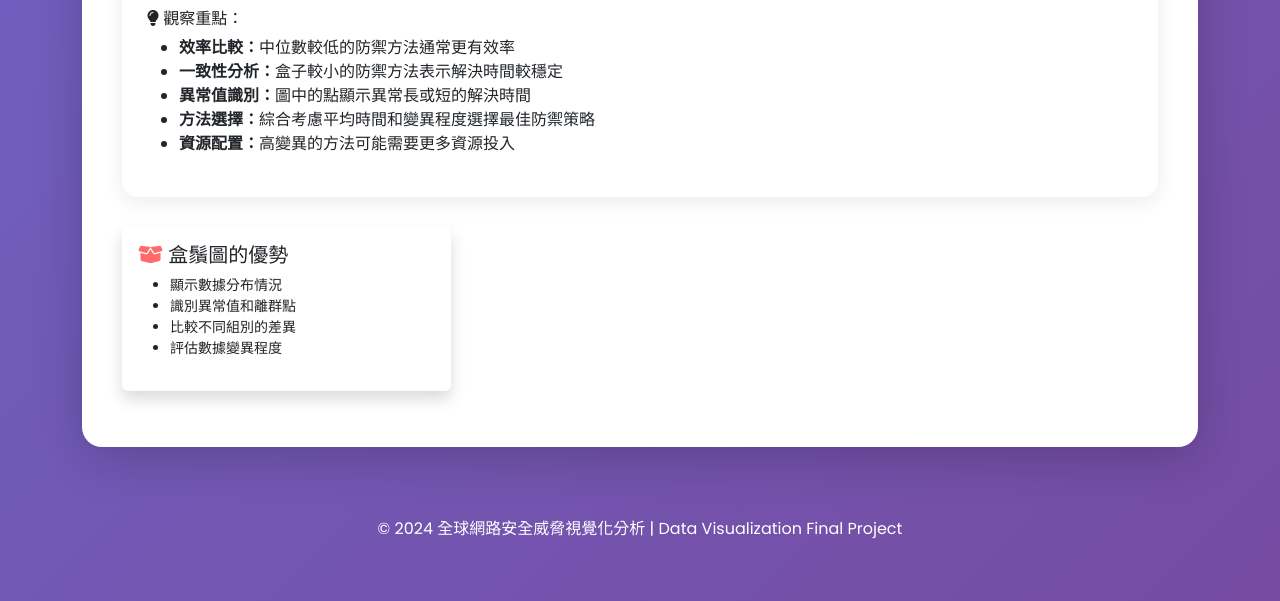
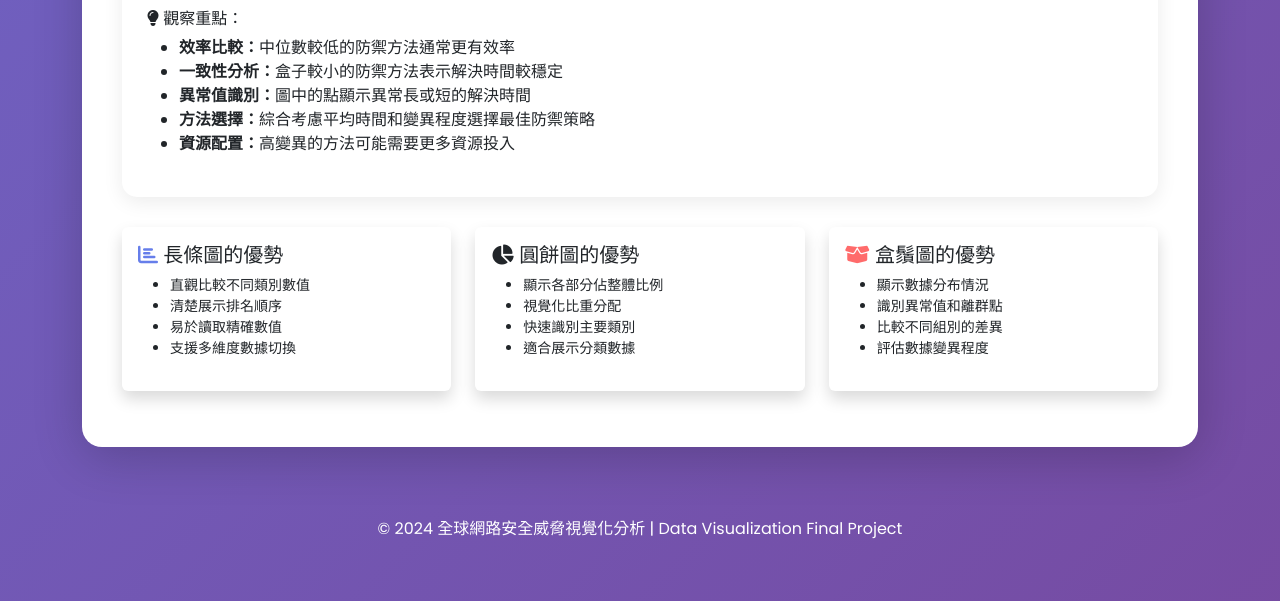
Before and after one commit to Jiruiii/data_visual, a Flask app: page /charts in a window 1280 px wide. Shown: the part 3030-3631 px from the top of the page. Run offline with Flask 3, Linux system fonts and the light colour scheme; some libraries are stand-ins or nearby versions.

Commit message:
新增chart.html內的各種圖的描述

```diff
--- a/templates/charts.html
+++ b/templates/charts.html
@@ -136,8 +136,40 @@
             </div>
         </div>
 
-        <!-- 新增盒鬚圖的優勢說明卡片 -->
+        <!-- 圖表優勢說明卡片 -->
         <div class="row">
+            <div class="col-md-4 mb-3">
+                <div class="card h-100 border-0 shadow">
+                    <div class="card-body">
+                        <h5 class="card-title">
+                            <i class="fas fa-chart-bar" style="color: var(--primary-color);"></i>
+                            長條圖的優勢
+                        </h5>
+                        <ul class="small">
+                            <li>直觀比較不同類別數值</li>
+                            <li>清楚展示排名順序</li>
+                            <li>易於讀取精確數值</li>
+                            <li>支援多維度數據切換</li>
+                        </ul>
+                    </div>
+                </div>
+            </div>
+            <div class="col-md-4 mb-3">
+                <div class="card h-100 border-0 shadow">
+                    <div class="card-body">
+                        <h5 class="card-title">
+                            <i class="fas fa-chart-pie" style="color: var(--warning-color);"></i>
+                            圓餅圖的優勢
+                        </h5>
+                        <ul class="small">
+                            <li>顯示各部分佔整體比例</li>
+                            <li>視覺化比重分配</li>
+                            <li>快速識別主要類別</li>
+                            <li>適合展示分類數據</li>
+                        </ul>
+                    </div>
+                </div>
+            </div>
             <div class="col-md-4 mb-3">
                 <div class="card h-100 border-0 shadow">
                     <div class="card-body">
```
